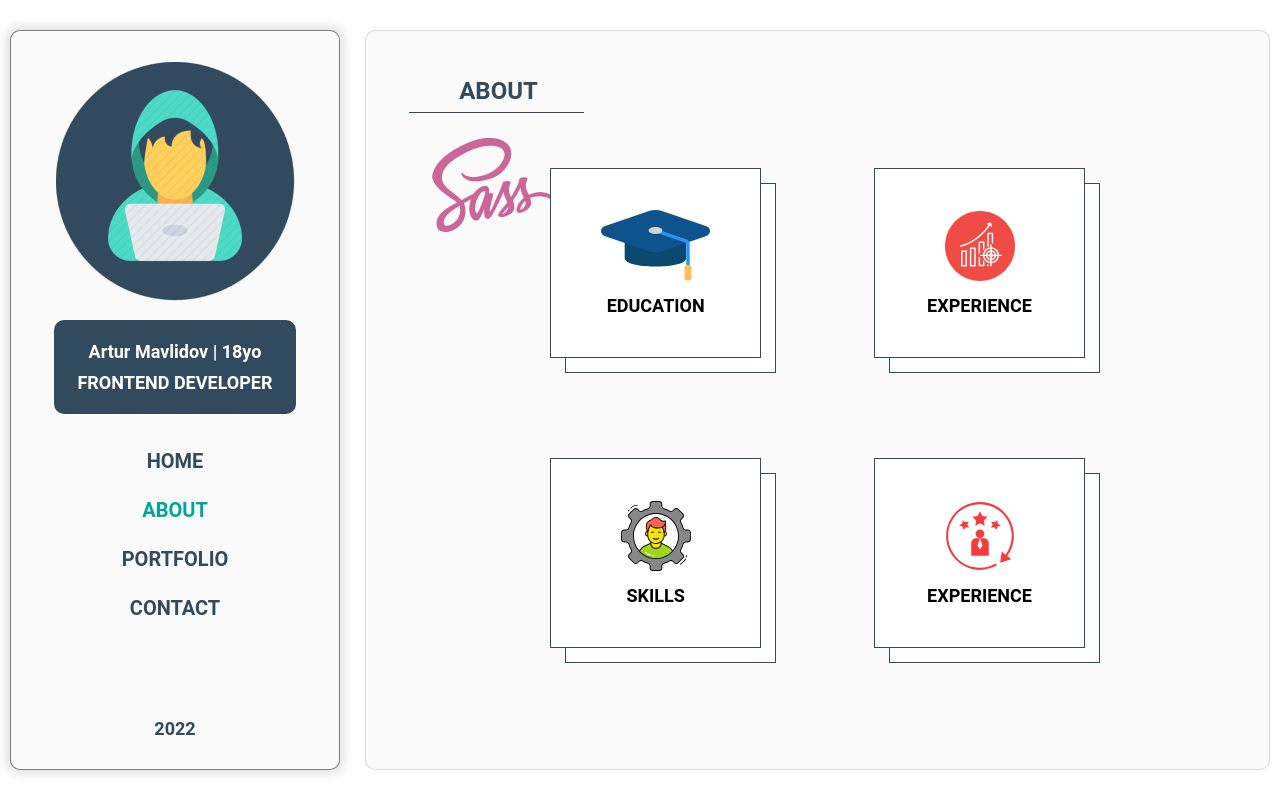
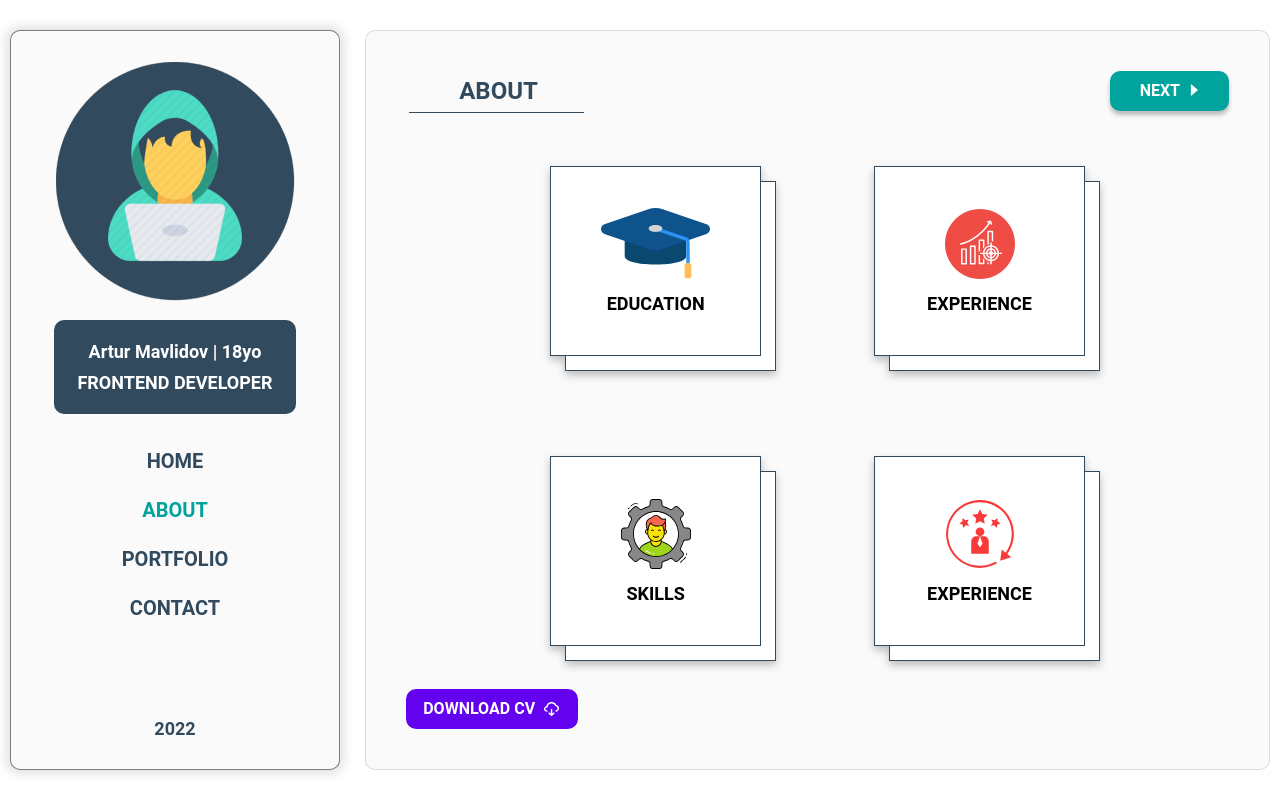
Before and after one commit to ArturMavlidov/Portfolio, a React (Create React App) app: page /about in a window 1280 px wide. Built offline with nearby package versions, Linux system fonts and the light colour scheme.

Commit message:
Refactor, change file structure

```diff
--- a/src/components/AboutList/index.jsx
+++ /dev/null
@@ -1,27 +0,0 @@
-import React, {memo} from 'react';
-import { AboutItem } from "../../components";
-
-import styles from './index.module.scss'
-
-import { ReactComponent as EducationIcon } from "../../assets/img/education-icon.svg";
-import { ReactComponent as ExperienceIcon } from "../../assets/img/experience-icon.svg";
-import { ReactComponent as ExperienceIcon2 } from "../../assets/img/experience2-icon.svg";
-import { ReactComponent as SkillsIcon } from "../../assets/img/skills-icon.svg";
-
-
-const AboutList = memo(() => {
-  return (
-    <div className={styles.aboutContent}>
-      <div className={styles.aboutContentRow}>
-        <AboutItem itemName="Education" icon={<EducationIcon />} />
-        <AboutItem itemName="Experience" icon={<ExperienceIcon />} />
-      </div>
-      <div className={styles.aboutContentRow}>
-        <AboutItem itemName="Skills" icon={<SkillsIcon />} />
-        <AboutItem itemName="Experience" icon={<ExperienceIcon2 />} />
-      </div>
-    </div>
-  );
-});
-
-export default AboutList;
--- a/src/components/AboutList/index.module.scss
+++ /dev/null
@@ -1,32 +0,0 @@
-.aboutContent {
-  width: 65%;
-  margin: 0 auto;
-
-  position: relative;
-  top: -75px;
-
-  @media (max-width: 1225px) {
-    width: 70%;
-  }
-
-  @media (max-width: 1180px) {
-    width: 75%;
-  }
-}
-
-.aboutContentRow {
-  display: flex;
-  justify-content: space-between;
-}
-
-.aboutContentRow:not(:last-child) {
-  margin-bottom: 190px;
-
-  @media (max-height: 900px) {
-    margin-bottom: 140px;
-  }
-
-  @media (max-height: 845px) {
-    margin-bottom: 100px;
-  }
-}
--- a/src/components/Page/index.jsx
+++ b/src/components/Page/index.jsx
@@ -6,12 +6,12 @@ import { PageHeader, Button } from "../index";
 import styles from "./index.module.scss";
 import { ReactComponent as ButtonIcon } from "../../assets/img/button-icon.svg";
 
-const Page = memo(({ pageName, pageClass, children, isDark }) => {
+const Page = memo(({ pageName, pageClass, children, isDark, animate }) => {
   const el = useRef();
   const q = gsap.utils.selector(el);
 
   useEffect(() => {
-    gsap.from(q(`.${styles.pageBtn}`), {
+    animate && gsap.from(q(`.${styles.pageBtn}`), {
       x: "-500px",
       delay: 0.2,
     });
@@ -19,7 +19,7 @@ const Page = memo(({ pageName, pageClass, children, isDark }) => {
 
   return (
     <main className={`${styles.page} ${pageClass}`} ref={el}>
-      <PageHeader isDark={isDark}>{pageName}</PageHeader>
+      <PageHeader isDark={isDark} animate={animate}>{pageName}</PageHeader>
       {children}
       <Button className={styles.pageBtn}>
         Download Cv <ButtonIcon className={styles.pageBtnIcon} />
--- a/src/components/PageHeader/index.jsx
+++ b/src/components/PageHeader/index.jsx
@@ -8,11 +8,11 @@ import { Button } from "../index";
 import { ReactComponent as ArrowIcon } from "../../assets/img/arrow-right.svg";
 import styles from "./index.module.scss";
 
-const PageHeader = memo(({ children, isDark }) => {
+const PageHeader = memo(({ children, isDark, animate }) => {
   const el = useRef();
   const q = gsap.utils.selector(el);
 
-  useEffect(() => {
+  const animateHeader = () => {
     gsap.from(q(`.${styles.pageHeaderButton}`), {
       x: "500px",
       delay: 0.2,
@@ -27,6 +27,10 @@ const PageHeader = memo(({ children, isDark }) => {
       width: "0",
       delay: 0.2,
     });
+  }
+
+  useEffect(() => {
+    animate && animateHeader();
   }, []);
 
   return (
--- a/src/components/index.js
+++ b/src/components/index.js
@@ -2,7 +2,5 @@ import Sidebar from './Sidebar';
 import PageHeader from './PageHeader';
 import Page from './Page';
 import Button from './Button';
-import AboutItem from './AboutItem';
-import AboutList from './AboutList';
 
-export { Sidebar, PageHeader, Page, Button, AboutItem, AboutList };
+export { Sidebar, PageHeader, Page, Button};
--- a/src/components/AboutItem/index.jsx
+++ b/src/containers/About/components/AboutItem/index.jsx
@@ -2,13 +2,11 @@ import React, {memo} from 'react';
 
 import styles from './index.module.scss'
 
-const AboutItem = memo(({icon, itemName}) => {
+const AboutItem = memo(({icon, itemName, dataRole}) => {
   return (
-    <div className={styles.aboutContentEl}>
+    <div className={styles.aboutContentEl} data-role={dataRole}>
       <div className={styles.aboutContentItem}>
-        <div className={styles.aboutContentIcon}>
-          {icon}
-        </div>
+        <div className={styles.aboutContentIcon}>{icon}</div>
         <span>{itemName}</span>
       </div>
       <div className={styles.aboutContentBg}></div>
--- a/src/components/AboutItem/index.module.scss
+++ b/src/containers/About/components/AboutItem/index.module.scss
@@ -2,10 +2,11 @@
   width: 33%;
   min-width: 211px;
   height: 190px;
+
+  filter: drop-shadow(0px 4px 4px rgba(0, 0, 0, 0.25));
   background-color: #fff;
+}
 
-  position: relative;
-}
 
 .aboutContentItem {
   display: flex;
--- /dev/null
+++ b/src/containers/About/components/index.js
@@ -0,0 +1,5 @@
+import AboutItem from '../components/AboutItem';
+
+export {
+  AboutItem
+}
--- a/src/containers/About/index.jsx
+++ b/src/containers/About/index.jsx
@@ -1,19 +1,75 @@
-import React, { memo } from "react";
-import { Page, AboutList } from "../../components";
+import React, { useRef, useEffect, memo } from "react";
+import gsap from "gsap";
+
+import { Page } from "../../components";
+import { AboutItem } from "./components";
 
 import styles from "./index.module.scss";
 import { ReactComponent as SassIcon } from "../../assets/img/sass-icon.svg";
+import { ReactComponent as EducationIcon } from "../../assets/img/education-icon.svg";
+import { ReactComponent as ExperienceIcon } from "../../assets/img/experience-icon.svg";
+import { ReactComponent as ExperienceIcon2 } from "../../assets/img/experience2-icon.svg";
+import { ReactComponent as SkillsIcon } from "../../assets/img/skills-icon.svg";
 
 const About = memo(() => {
+  const tl = useRef();
+  const el = useRef();
+  const q = gsap.utils.selector(el);
+
+  useEffect(() => {
+    tl.current = gsap
+      .timeline()
+      .from(q("[data-role=animate_1]"), {
+        opacity: 0,
+        x: "100%",
+        y: "100%",
+      })
+      .from(q("[data-role=animate_2]"), {
+        opacity: 0,
+        x: "-100%",
+        y: "100%",
+      })
+      .from(q("[data-role=animate_3]"), {
+        opacity: 0,
+        x: "100%",
+        y: "-100%",
+      })
+      .from(q("[data-role=animate_4]"), {
+        opacity: 0,
+        x: "-100%",
+        y: "-100%",
+      });
+  }, []);
+
   return (
-    <>
-      <Page pageName="About" pageClass={styles.about} isDark>
-        <div className={styles.sassIcon}>
-          <SassIcon />
+    <Page pageName="About" pageClass={styles.about} isDark>
+      <div className={styles.aboutContent} ref={el}>
+        <div className={styles.aboutContentRow}>
+          <AboutItem
+            itemName="Education"
+            icon={<EducationIcon />}
+            dataRole="animate_1"
+          />
+          <AboutItem
+            itemName="Experience"
+            icon={<ExperienceIcon />}
+            dataRole="animate_2"
+          />
         </div>
-        <AboutList/>
-      </Page>
-    </>
+        <div className={styles.aboutContentRow}>
+          <AboutItem
+            itemName="Skills"
+            icon={<SkillsIcon />}
+            dataRole="animate_3"
+          />
+          <AboutItem
+            itemName="Experience"
+            icon={<ExperienceIcon2 />}
+            dataRole="animate_4"
+          />
+        </div>
+      </div>
+    </Page>
   );
 });
 
--- a/src/containers/About/index.module.scss
+++ b/src/containers/About/index.module.scss
@@ -1,5 +1,37 @@
 .about {
   background-color: #fafafa;
+}
+
+.aboutContent {
+  width: 65%;
+  margin: 55px auto 0;
+
+  position: relative;
+
+  @media (max-width: 1225px) {
+    width: 70%;
+  }
+
+  @media (max-width: 1180px) {
+    width: 75%;
+  }
+}
+
+.aboutContentRow {
+  display: flex;
+  justify-content: space-between;
+}
+
+.aboutContentRow:not(:last-child) {
+  margin-bottom: 190px;
+
+  @media (max-height: 900px) {
+    margin-bottom: 140px;
+  }
+
+  @media (max-height: 845px) {
+    margin-bottom: 100px;
+  }
 }
 
 .sassIcon {
@@ -9,10 +41,20 @@
   left: 25px;
 
   svg {
-    @media (max-width: 1200px) {
+    position: relative;
+
+    @media (max-width: 1500px) {
+      width: 90px;
+    }
+
+    @media (max-width: 1250px) {
       width: 70px;
+      left: -15px;
+    }
 
-      position: relative;
+    @media (max-width: 1160px) {
+      width: 70px;
+      top: -15px;
       left: -30px;
     }
   }
--- a/src/containers/Home/index.jsx
+++ b/src/containers/Home/index.jsx
@@ -10,8 +10,8 @@ import { ReactComponent as HomeIcon } from "../../assets/img/home-icon.svg";
 import styles from "./index.module.scss";
 
 const Home = memo(() => {
+  const tl = useRef();
   const el = useRef();
-  const tl = useRef();
   const q = gsap.utils.selector(el);
 
   gsap.registerPlugin(TextPlugin);
@@ -54,7 +54,7 @@ const Home = memo(() => {
   }, []);
 
   return (
-    <Page pageClass={styles.home} pageName="Home">
+    <Page pageClass={styles.home} pageName="Home" animate>
       <div className={styles.homeContent} ref={el}>
         <span
           className={styles.fragment}
```
